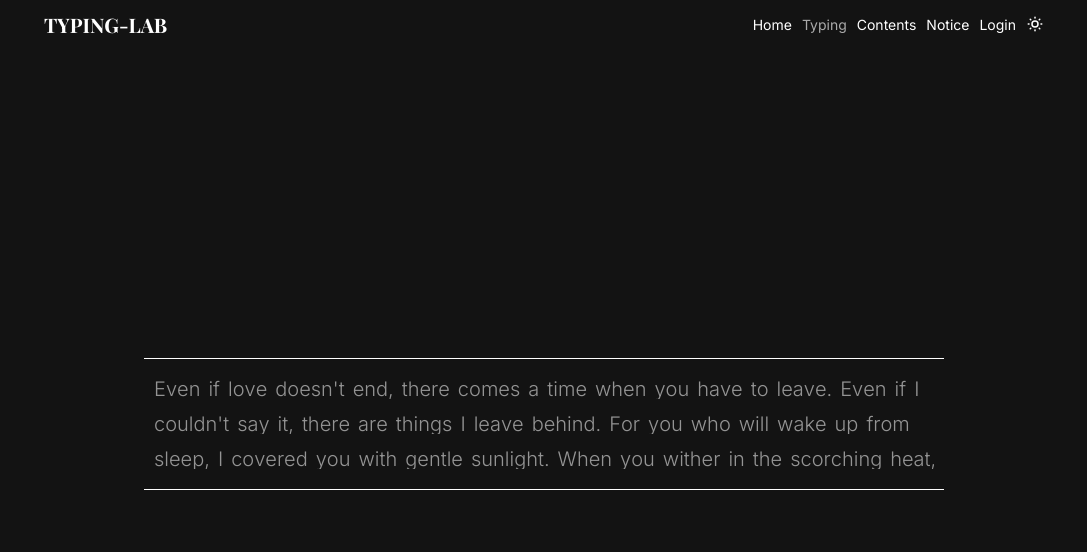
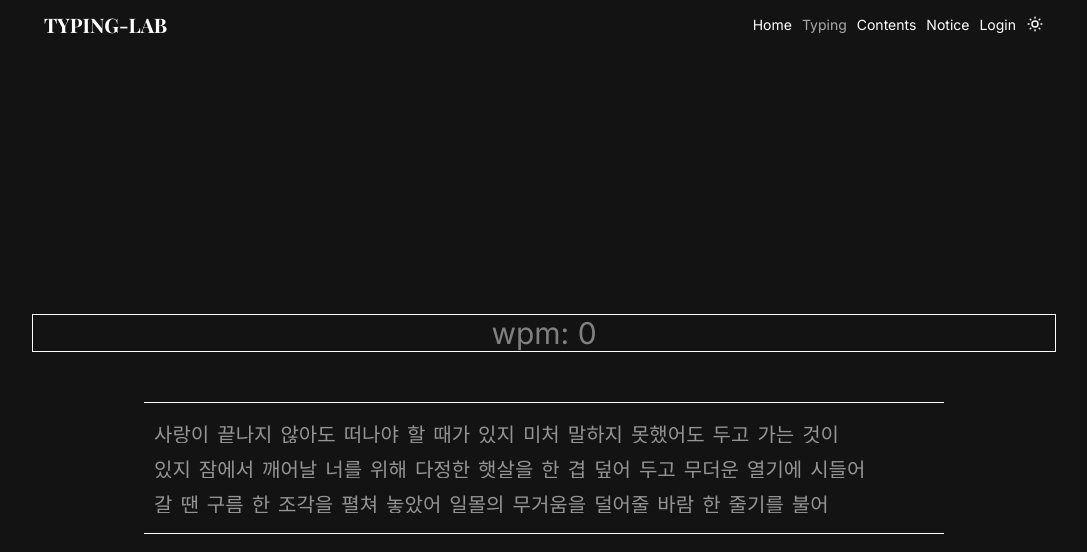
Before and after one commit to lofi-J/Typing-Lab, a Next.js app: page /typing in a window 1280 px wide. Shown: the top 552 px of the page, without its empty margins (96-1183 px from the left). Built offline with nearby package versions, Linux system fonts and the light colour scheme; a web font is replaced by a local one.

Commit message:
[고도화] 타이핑 속도 측정 로직

```diff
--- a/app/typing/page.module.css
+++ b/app/typing/page.module.css
@@ -1,5 +1,7 @@
 .main {
 	display: flex;
+	flex-direction: column;
 	justify-content: center;
 	align-items: center;
+	gap: 5rem;
 }
--- a/app/typing/page.tsx
+++ b/app/typing/page.tsx
@@ -6,19 +6,33 @@ import Playground from "@/component/typing/Playground/Playground";
 import GradientCard from "@/component/Card/GradientCard/GradientCard";
 import {splitTextByLine} from "@/utils/splitTextByLine";
 import default_article from "@/static/texts/default_article";
-import sentence from "@/static/texts/static_en_01";
+import sentence from "@/static/texts/static_kr_01";
+import WpmDashboard from "@/component/dashboard/WpmDashboard/WpmDashboard";
+import useSetStartTime from "@/hooks/useSetStartTime";
 
+
+export type TTextCounts = {
+  totalCount: number;
+  wrongCount: number;
+}
 
 const PLAYGROUND_WIDTH = 80;
 
 export default function Typing() {
   const [targetList, setTargetList] = useState(splitTextByLine(sentence.contents, PLAYGROUND_WIDTH, sentence.lang));
+  const [textCounts, setTextCounts] = useState<TTextCounts>({totalCount: 0, wrongCount:0});
+  const {totalCount, wrongCount} = textCounts;
+  const startTime = useSetStartTime(totalCount);
 
 
   return (
     <main className={styles.main}>
+      <WpmDashboard textCounts={textCounts} startTime={startTime} />
       <GradientCard style={{width: `${PLAYGROUND_WIDTH}rem`, position: 'relative'}}>
-        <Playground targetList={targetList || splitTextByLine(default_article.contents, PLAYGROUND_WIDTH, sentence.lang)} />
+        <Playground
+          targetList={targetList || splitTextByLine(default_article.contents, PLAYGROUND_WIDTH, sentence.lang)}
+          setTextCounts={setTextCounts}
+        />
       </GradientCard>
     </main>
   );
--- /dev/null
+++ b/component/dashboard/WpmDashboard/WpmDashboard.module.css
@@ -0,0 +1,19 @@
+.container {
+	display: flex;
+	justify-content: center;
+	width: var(--main-width);
+	border: 1px solid white;
+	color: gray;
+}
+
+
+.test {
+	display: flex;
+	flex-direction: column;
+	justify-content: center;
+	align-items: center;
+}
+.wpm {
+	font-size: 3rem;
+	text-align: center;
+}
--- /dev/null
+++ b/component/dashboard/WpmDashboard/WpmDashboard.tsx
@@ -0,0 +1,28 @@
+import styles from "./WpmDashboard.module.css";
+import React, {useState} from "react";
+import moment from "moment/moment";
+import {TTextCounts} from "@/app/typing/page";
+import useElapsedTimer from "@/hooks/useElapsedTimer";
+import useCalcWPM from "@/hooks/useCalcWPM";
+
+
+interface IWpmDashboard {
+  startTime?: moment.Moment;
+  textCounts: TTextCounts;
+}
+
+const WpmDashboard = ({textCounts, startTime}: IWpmDashboard) => {
+  const {elapsed, start, clear, flagTick} = useElapsedTimer(startTime);
+  const wpm = useCalcWPM(textCounts.totalCount, elapsed, flagTick);
+
+
+  return (
+    <div className={styles.container}>
+      <div className={styles.test}>
+        <p className={styles.wpm}>wpm: {wpm}</p>
+      </div>
+    </div>
+  );
+}
+
+export default WpmDashboard;
--- a/component/typing/Playground/Playground.tsx
+++ b/component/typing/Playground/Playground.tsx
@@ -1,22 +1,23 @@
 import styles from "./Playground.module.css";
 import {makeArray} from "@/utils/extension/arrayHelper";
-import {useState} from "react";
+import React, {useState} from "react";
 import ShowLine from "@/component/typing/ShowLine/ShowLine";
 import TypingInput from "@/component/typing/TypingInput/TypingInput";
 import UserText from "@/component/typing/UserText/UserText";
 import {initLineRange, TLineRange} from "@/utils/playgroundHelper";
+import {TTextStatus} from "@/app/typing/page";
 
 
 interface IPlayground {
   targetList: string[];
+  setTextCounts: React.Dispatch<React.SetStateAction<TTextStatus>>;
 }
 
-const Playground = ({targetList}: IPlayground) => {
+const Playground = ({targetList, setTextCounts}: IPlayground) => {
   const [totalUserText, setTotalUserTexts] = useState<string[]>(makeArray(targetList.length, ''));
   const [validationResultArray, setValidationResultArray] = useState<boolean[][]>(makeArray(targetList.length, []));
   const [lineRange, setLineRange] = useState<TLineRange>(initLineRange(targetList));
   const [showCaret, setShowCaret] = useState(true);
-  const [totalWrongCount, setTotalWrongCount] = useState(0);
 
   return (
     <div className={styles.container}>
@@ -37,11 +38,11 @@ const Playground = ({targetList}: IPlayground) => {
         targetList={targetList}
         totalUserText={totalUserText}
         setTotalUserText={setTotalUserTexts}
-        setTotalWrongCount={setTotalWrongCount}
         setValidationResultArr={setValidationResultArray}
         lineRange={lineRange}
         setLineRange={setLineRange}
         setCaret={setShowCaret}
+        setTextCounts={setTextCounts}
       />
     </div>
   );
--- a/component/typing/TypingInput/TypingInput.tsx
+++ b/component/typing/TypingInput/TypingInput.tsx
@@ -2,17 +2,18 @@ import styles from "./TypingInput.module.css";
 import {makeArray} from "@/utils/extension/arrayHelper";
 import {TLineRange, validateTypingLine} from "@/utils/playgroundHelper";
 import React, {useState, useEffect, ChangeEvent} from "react";
+import {TTextStatus} from "@/app/typing/page";
 
 
 interface ITypingInput {
   targetList: string[];
   totalUserText: string[];
   setTotalUserText: React.Dispatch<React.SetStateAction<string[]>>;
-  setTotalWrongCount: React.Dispatch<React.SetStateAction<number>>;
   lineRange: TLineRange;
   setLineRange: React.Dispatch<React.SetStateAction<TLineRange>>;
   setValidationResultArr: React.Dispatch<React.SetStateAction<boolean[][]>>;
   setCaret: React.Dispatch<React.SetStateAction<boolean>>;
+  setTextCounts: React.Dispatch<React.SetStateAction<TTextStatus>>;
 }
 
 const initValidationArray = (baseLine: string) => {
@@ -20,7 +21,8 @@ const initValidationArray = (baseLine: string) => {
 }
 
 const TypingInput = (
-  {targetList, totalUserText, setTotalUserText, lineRange, setLineRange, setValidationResultArr, setCaret, setTotalWrongCount
+  {targetList, totalUserText, setTotalUserText, lineRange, setLineRange,
+  setValidationResultArr, setCaret, setTextCounts
 }: ITypingInput) => {
 
   const baseLine = targetList[lineRange.start]; // 타이핑 해야하는 라인 string
@@ -28,6 +30,10 @@ const TypingInput = (
   const [localValid, setLocalValid] = useState<boolean[]>(initValidationArray(baseLine));
   const [isBlockTyping, setIsBlockTyping] = useState(false);
 
+  // increase state
+  const updateTextStatus = (key: keyof TTextStatus) => {
+    setTextCounts(prev => ({...prev, [key]: prev[key] + 1}));
+  }
 
   const setValid = (value: string, isCorrect: boolean) => {
     const index = value.length-1;
@@ -75,6 +81,7 @@ const TypingInput = (
     if (value.length === 0) {
       setLocalValue('');
       setIsBlockTyping(false);
+      return;
     }
 
     const isCorrect = validateTypingLine(baseLine, value);
@@ -83,14 +90,16 @@ const TypingInput = (
       setLocalValue(value);
       setValid(value, isCorrect);
       setIsBlockTyping(false);
+      if (!isDelete) updateTextStatus('totalCount');
       return;
     } else if (!isBlockTyping && !isCorrect) {
       setLocalValue(value);
       setValid(value, isCorrect);
       setIsBlockTyping(true);
+      updateTextStatus('wrongCount');
+      updateTextStatus('totalCount');
       return;
     }
-    setTotalWrongCount(prev => prev + 1);
   }
 
   // IME 키보드 시스템 종성 예외처리
--- /dev/null
+++ b/hooks/useCalcWPM.ts
@@ -0,0 +1,17 @@
+import {useState, useEffect} from "react";
+
+const useCalcWPM = (totalCount: number, elapsedTime: number, flagTick: nubmber) => {
+  const [wpm, setWpm] = useState(0);
+
+  const milliToMinute = (millisecond: number) => millisecond / 60000;
+
+  useEffect(() => {
+    const minute = milliToMinute(elapsedTime)
+    const currentWPM = minute ? Math.round((totalCount / 5) / minute) : 0;
+    setWpm(currentWPM);
+  }, [flagTick]);
+
+  return wpm;
+}
+
+export default useCalcWPM;
--- /dev/null
+++ b/hooks/useElapsedTimer.ts
@@ -0,0 +1,35 @@
+import {useState, useCallback, useEffect, useRef} from "react";
+import moment from "moment";
+
+const useElapsedTimer = (startTime: moment.Moment) => {
+  const [flagTick, setFlagTick] = useState<number>(0);
+  const intervalRef = useRef(null);
+  const elapsedRef = useRef(0);
+  const elapsed = elapsedRef.current;
+
+  const start = useCallback(() => {
+    if (intervalRef.current !== null || !startTime) return;
+    intervalRef.current = setInterval(() => {
+      elapsedRef.current = moment().diff(startTime, 'millisecond');
+      setFlagTick(prev => prev + 1);
+    }, 250)
+  }, [startTime])
+
+  const clear = useCallback(() => {
+    if (intervalRef.current === null) return;
+
+    clearInterval(intervalRef.current);
+    intervalRef.current = null;
+  }, [])
+
+  useEffect(() => {
+    if (!startTime) return;
+    start();
+
+    return () => clear();
+  }, [startTime]);
+
+  return { elapsed, start, clear, flagTick };
+}
+
+export default useElapsedTimer;
--- /dev/null
+++ b/hooks/useSetStartTime.ts
@@ -0,0 +1,18 @@
+import {useEffect, useRef, useState} from "react";
+import moment from "moment/moment";
+
+const useSetStartTime = (totalCount: number) => {
+  const [startTime, setStartTime] = useState<moment.Moment>();
+  const isStartRef = useRef(false);
+
+  useEffect(() => {
+    if (totalCount > 0 && !isStartRef.current) {
+      setStartTime(moment());
+      isStartRef.current = true;
+    }
+  }, [totalCount])
+
+  return startTime;
+}
+
+export default useSetStartTime;
--- a/package.json
+++ b/package.json
@@ -10,6 +10,7 @@
   },
   "dependencies": {
     "firebase": "^10.12.2",
+    "moment": "^2.30.1",
     "next": "14.2.4",
     "react": "^18",
     "react-dom": "^18",
```
Also changed, not shown: component/typing/Cell/Cell.tsx (+4 -3 lines), 2 other files (tests, documents, lock files or other folders).
